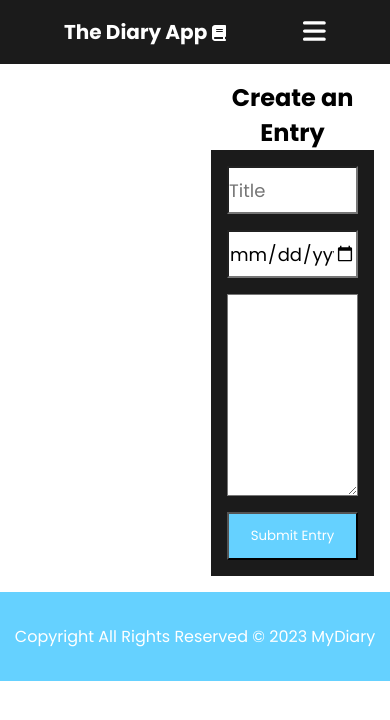
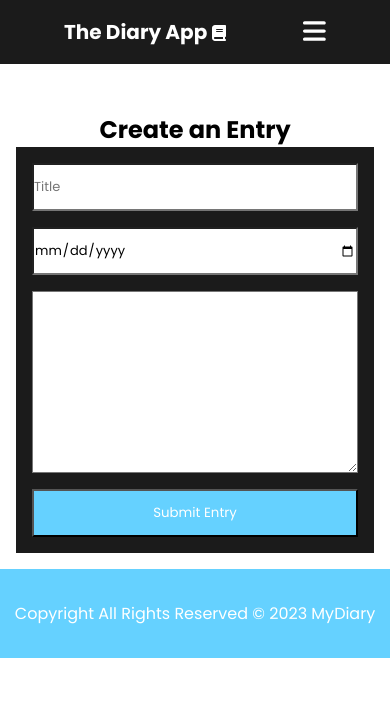
Before and after one commit to AntonBertrand/Diary-App, a React (Create React App) app in the folder diary-app-frontend/: page /home in a window 390 px wide. Shown: the top 720 px of the page. Built offline with nearby package versions, Linux system fonts and the light colour scheme.

Commit message:
Implemented responsiveness
Added media queries to Login/Signup Forms and made user dashboard/home responsive

```diff
--- a/diary-app-frontend/src/components/CreatePost/createPost.css
+++ b/diary-app-frontend/src/components/CreatePost/createPost.css
@@ -28,3 +28,17 @@
     height: 3rem;
     color: white;
 }
+
+@media screen and (max-width: 650px){
+    .createPost form input {
+        font-size: 13px;
+    }
+
+    .createPost form textarea {
+        font-size: 12px;
+    }
+
+    .createPost {
+        width: 100%;
+    }
+}
--- a/diary-app-frontend/src/components/LoginForm/loginForm.css
+++ b/diary-app-frontend/src/components/LoginForm/loginForm.css
@@ -44,3 +44,9 @@
 .login-form a {
     margin: 0.5rem 0;
 }
+
+@media screen and (max-width: 800px){
+    .login-form {
+        width: 80%;
+    }
+}
--- a/diary-app-frontend/src/components/Posts/posts.css
+++ b/diary-app-frontend/src/components/Posts/posts.css
@@ -39,3 +39,26 @@
 .delete-button:hover {
     background: red;
 }
+
+@media screen and (max-width: 650px){
+    .delete-button {
+        width: 8rem;
+        font-size: 14px;
+    }
+
+    .posts {
+        width: 100%;
+    }
+
+    .post-title{
+        font-size: 18px;
+    }
+
+    .post-date {
+        font-size: 12px;
+    }
+
+    .post-details {
+        font-size: 14px;
+    }
+}
--- a/diary-app-frontend/src/components/SignupForm/signupForm.css
+++ b/diary-app-frontend/src/components/SignupForm/signupForm.css
@@ -44,3 +44,9 @@
 .signup-form a {
     margin: 0.5rem 0;
 }
+
+@media screen and (max-width: 800px){
+    .signup-form {
+        width: 80%;
+    }
+}
--- a/diary-app-frontend/src/pages/Home/home.css
+++ b/diary-app-frontend/src/pages/Home/home.css
@@ -1,3 +1,10 @@
 .home-container {
     display: flex;
 }
+
+
+@media screen and (max-width: 650px){
+    .home-container {
+        flex-direction: column;
+    }
+}
```
